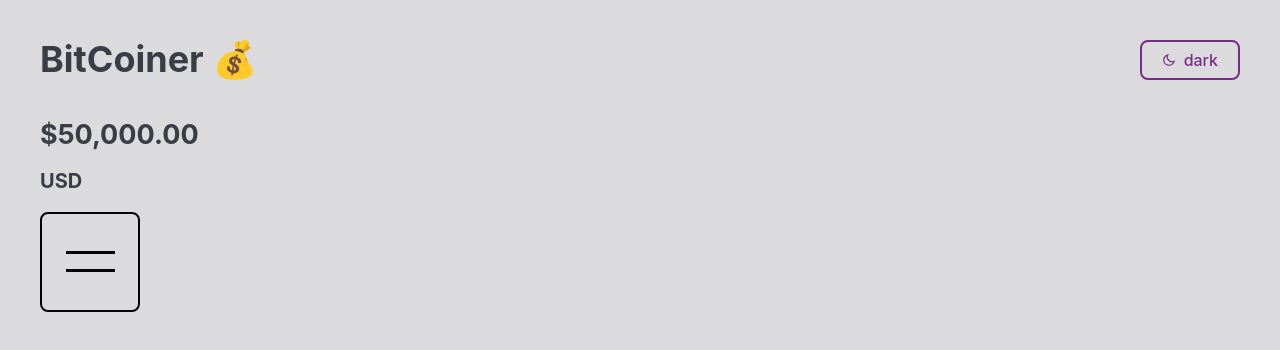
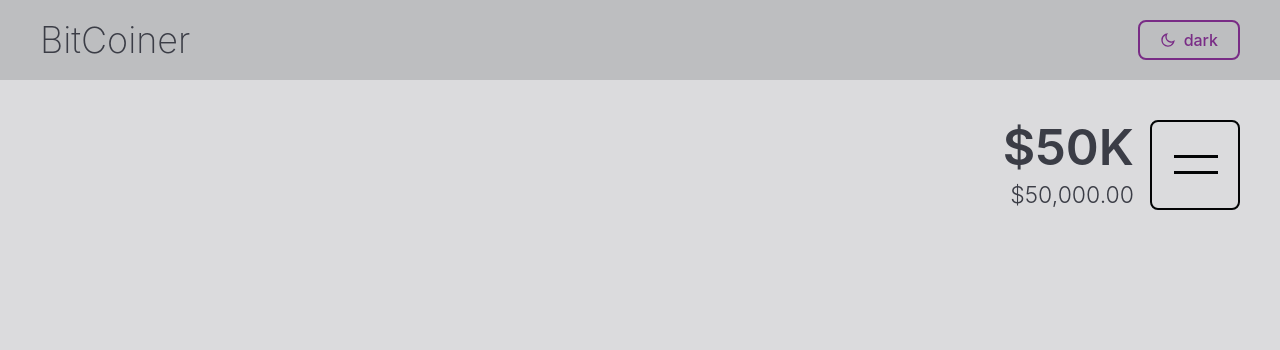
Before and after one commit to LucasUnplugged/btc-tracker, a React (Create React App) app: page / in a window 1280 px wide. Shown: the top 350 px of the page. Built offline with nearby package versions, Linux system fonts and the light colour scheme.

Commit message:
Code and styling clean-up.

```diff
--- a/src/components/App/App.tsx
+++ b/src/components/App/App.tsx
@@ -35,7 +35,7 @@ export default function App() {
   }, [getPrice]);
 
   return (
-    <main className="App">
+    <main>
       <GlobalStyles />
       <Header />
       {price && <Tracker getPrice={getPrice} price={price} />}
--- a/src/components/Header/Header.tsx
+++ b/src/components/Header/Header.tsx
@@ -7,7 +7,7 @@ import Button from '../Button/Button';
 export default function Header() {
   const {
     mode,
-    theme: { padding },
+    theme: { color, fontSize, padding },
     toggleMode,
   } = useTheme();
   const isDark = mode === ThemeMode.dark;
@@ -19,17 +19,21 @@ export default function Header() {
     <header
       css={css`
         align-items: center;
+        background: ${isDark ? color.neutral700 : color.neutral200};
         display: flex;
         justify-content: space-between;
-        margin-bottom: ${padding.xxl};
+        padding: ${padding.xl} ${padding.xxl};
       `}
     >
       <h1
         css={css`
+          color: ${isDark ? color.neutral100 : color.neutral700};
+          line-height: ${fontSize.xxxl};
+          font-weight: 200;
           margin: 0;
         `}
       >
-        BitCoiner 💰
+        BitCoiner
       </h1>
       <Button onClick={toggleMode} title={title}>
         <Icon className="icon" /> {target}
--- a/src/components/Tracker/Tracker.tsx
+++ b/src/components/Tracker/Tracker.tsx
@@ -1,9 +1,10 @@
+import { css } from '@emotion/react';
 import * as React from 'react';
+import { useTheme } from '../../shared/hooks/useTheme';
 import { PriceState } from '../../shared/models/models';
 import TrackerHeader from '../TrackerHeader/TrackerHeader';
 
 const HEARTBEAT_DELAY = 3750; // 16 per minute
-// const HEARTBEAT_DELAY = 1750;
 let interval: ReturnType<typeof setInterval>;
 
 interface TrackerProps {
@@ -13,6 +14,10 @@ interface TrackerProps {
 
 export default function Tracker(props: TrackerProps) {
   const { getPrice, price } = props;
+  const {
+    mode,
+    theme: { padding },
+  } = useTheme();
   const [heartbeat, setHeartbeat] = React.useState<number>(new Date().getTime());
 
   // Live update heartbeat
@@ -29,7 +34,11 @@ export default function Tracker(props: TrackerProps) {
   React.useEffect(getPrice, [getPrice, heartbeat]);
 
   return (
-    <article>
+    <article
+      css={css`
+        padding: ${padding.xxl};
+      `}
+    >
       <TrackerHeader price={price} />
     </article>
   );
--- a/src/components/TrackerHeader/TrackerHeader.tsx
+++ b/src/components/TrackerHeader/TrackerHeader.tsx
@@ -2,7 +2,7 @@ import * as React from 'react';
 import { css } from '@emotion/react';
 import { useTheme } from '../../shared/hooks/useTheme';
 import { PriceState, ThemeMode } from '../../shared/models/models';
-import { useCountUp } from 'react-countup';
+import CountUp from 'react-countup';
 
 interface TrackerHeaderProps {
   price: PriceState;
@@ -14,34 +14,28 @@ export default function TrackerHeader(props: TrackerHeaderProps) {
   } = props;
   const {
     mode,
-    theme: { color, radius },
+    theme: { color, padding, radius },
   } = useTheme();
   const isDark = mode === ThemeMode.dark;
 
-  // ANIMATED PRICE ///////////////////////////////////////////////////////////////////////////////
   // Price formatter, which could be fully localized
+  const formatPriceCompact = React.useCallback(
+    (price: number): string =>
+      price.toLocaleString('en-US', {
+        style: 'currency',
+        currency: 'USD',
+        notation: 'compact',
+      }),
+    []
+  );
   const formatPrice = React.useCallback(
     (price: number): string =>
-      price.toLocaleString('en-US', { style: 'currency', currency: 'USD' }),
+      price.toLocaleString('en-US', {
+        style: 'currency',
+        currency: 'USD',
+      }),
     []
   );
-  // Use a hook to animate changes
-  const { countUp: price, start, update } = useCountUp({
-    duration: 0.5,
-    end: current,
-    formattingFn: formatPrice,
-    start: previous,
-    useEasing: false,
-  });
-  // Initiate the effect on mount
-  // eslint-disable-next-line react-hooks/exhaustive-deps
-  React.useEffect(start, []);
-  // Update the animation whenever the price changes
-  React.useEffect((): void => {
-    update(current);
-    // eslint-disable-next-line react-hooks/exhaustive-deps
-  }, [current]);
-  // END OF ANIMATED PRICE ////////////////////////////////////////////////////////////////////////
 
   const arrow = React.useMemo((): React.ReactNode => {
     const isPlus = delta > 0;
@@ -61,11 +55,11 @@ export default function TrackerHeader(props: TrackerHeaderProps) {
             : `border-color: ${isDark ? color.white : color.black};`}
           border-radius: ${radius.lg};
           display: flex;
-          height: 100px;
+          height: 90px;
           justify-content: center;
           position: relative;
           transition: 0.2s ease-in;
-          width: 100px;
+          width: 90px;
 
           span {
             ${isPlus
@@ -73,34 +67,23 @@ export default function TrackerHeader(props: TrackerHeaderProps) {
               : isMinus
               ? `background: ${color.error};`
               : `background: ${isDark ? color.white : color.black};`}
+            bottom: 39%;
+            display: block;
             height: 3px;
+            left: 25%;
+            position: absolute;
             transition: 0.2s ease-in;
-            width: 30px;
-
-            &:first-of-type {
-              display: block;
-              position: absolute;
-              left: 25%;
-              bottom: 39%;
-            }
+            width: 27px;
 
             &:nth-of-type(2) {
-              display: block;
-              position: absolute;
               left: 45%;
-              bottom: 39%;
             }
 
             &:nth-of-type(3) {
-              display: block;
-              position: absolute;
-              left: 25%;
               bottom: 58%;
             }
 
             &:nth-of-type(4) {
-              display: block;
-              position: absolute;
               left: 45%;
               bottom: 58%;
             }
@@ -108,73 +91,71 @@ export default function TrackerHeader(props: TrackerHeaderProps) {
         `}
       >
         <span
-          css={
-            isPlus
-              ? css`
-                  transform: rotate(-45deg);
-                `
-              : isMinus
-              ? css`
-                  transform: rotate(45deg);
-                `
-              : css`
-                  transform: rotate(0deg);
-                `
-          }
+          css={css`
+            transform: ${isPlus ? 'rotate(-45deg)' : isMinus ? 'rotate(45deg)' : 'rotate(0deg)'};
+          `}
         />
         <span
-          css={
-            isPlus
-              ? css`
-                  transform: rotate(45deg);
-                `
-              : isMinus
-              ? css`
-                  transform: rotate(-45deg);
-                `
-              : css`
-                  transform: rotate(0deg);
-                `
-          }
+          css={css`
+            transform: ${isPlus ? 'rotate(45deg)' : isMinus ? 'rotate(-45deg)' : 'rotate(0deg)'};
+          `}
         />
         <span
-          css={
-            isPlus
-              ? css`
-                  transform: rotate(135deg);
-                `
-              : isMinus
-              ? css`
-                  transform: rotate(225deg);
-                `
-              : css`
-                  transform: rotate(180deg);
-                `
-          }
+          css={css`
+            transform: ${isPlus ? 'rotate(135deg)' : isMinus ? 'rotate(225deg)' : 'rotate(180deg)'};
+          `}
         />
         <span
-          css={
-            isPlus
-              ? css`
-                  transform: rotate(-135deg);
-                `
+          css={css`
+            transform: ${isPlus
+              ? 'rotate(-135deg)'
               : isMinus
-              ? css`
-                  transform: rotate(-225deg);
-                `
-              : css`
-                  transform: rotate(-180deg);
-                `
-          }
+              ? 'rotate(-225deg)'
+              : 'rotate(-180deg)'};
+          `}
         />
       </div>
     );
   }, [color, delta, isDark, radius]);
 
   return (
-    <header>
-      <h2>{price}</h2>
-      <h3>USD</h3>
+    <header
+      css={css`
+        display: flex;
+        justify-content: flex-end;
+      `}
+    >
+      <section
+        css={css`
+          margin-right: ${padding.lg};
+        `}
+      >
+        <h2
+          css={css`
+            font-size: 50px;
+            font-weight: 600;
+            margin-bottom: ${padding.sm};
+          `}
+        >
+          <CountUp
+            duration={0.25}
+            end={current}
+            formattingFn={formatPriceCompact}
+            start={previous}
+          />
+        </h2>
+        <h3
+          css={css`
+            display: flex;
+            font-size: 23px;
+            font-weight: 300;
+            justify-content: flex-end;
+            margin: 0;
+          `}
+        >
+          <CountUp duration={0.25} end={current} formattingFn={formatPrice} start={previous} />
+        </h3>
+      </section>
       {arrow}
     </header>
   );
--- a/src/shared/styles/GlobalStyles.tsx
+++ b/src/shared/styles/GlobalStyles.tsx
@@ -18,7 +18,6 @@ export default function GlobalStyles() {
               Oxygen, Ubuntu, Cantarell, Fira Sans, Droid Sans, Helvetica Neue, sans-serif;
             font-family: -apple-system, BlinkMacSystemFont, 'Segoe UI', Roboto, Helvetica, Arial,
               sans-serif, 'Apple Color Emoji', 'Segoe UI Emoji', 'Segoe UI Symbol';
-            font-size: ${fontSize.md};
           }
 
           *::selection {
@@ -31,12 +30,14 @@ export default function GlobalStyles() {
           p,
           li,
           a {
+            font-size: ${fontSize.md};
             line-height: ${lineHeight.lg};
           }
 
           html,
           body {
             margin: 0;
+            padding: 0;
           }
 
           html {
@@ -49,7 +50,6 @@ export default function GlobalStyles() {
             color: ${isDark ? color.white : color.neutral700};
             font-family: -apple-system, BlinkMacSystemFont, 'Segoe UI', 'Roboto', 'Oxygen', 'Ubuntu',
               'Cantarell', 'Fira Sans', 'Droid Sans', 'Helvetica Neue', sans-serif;
-            padding: ${padding.xxl};
           }
 
           code {
```
